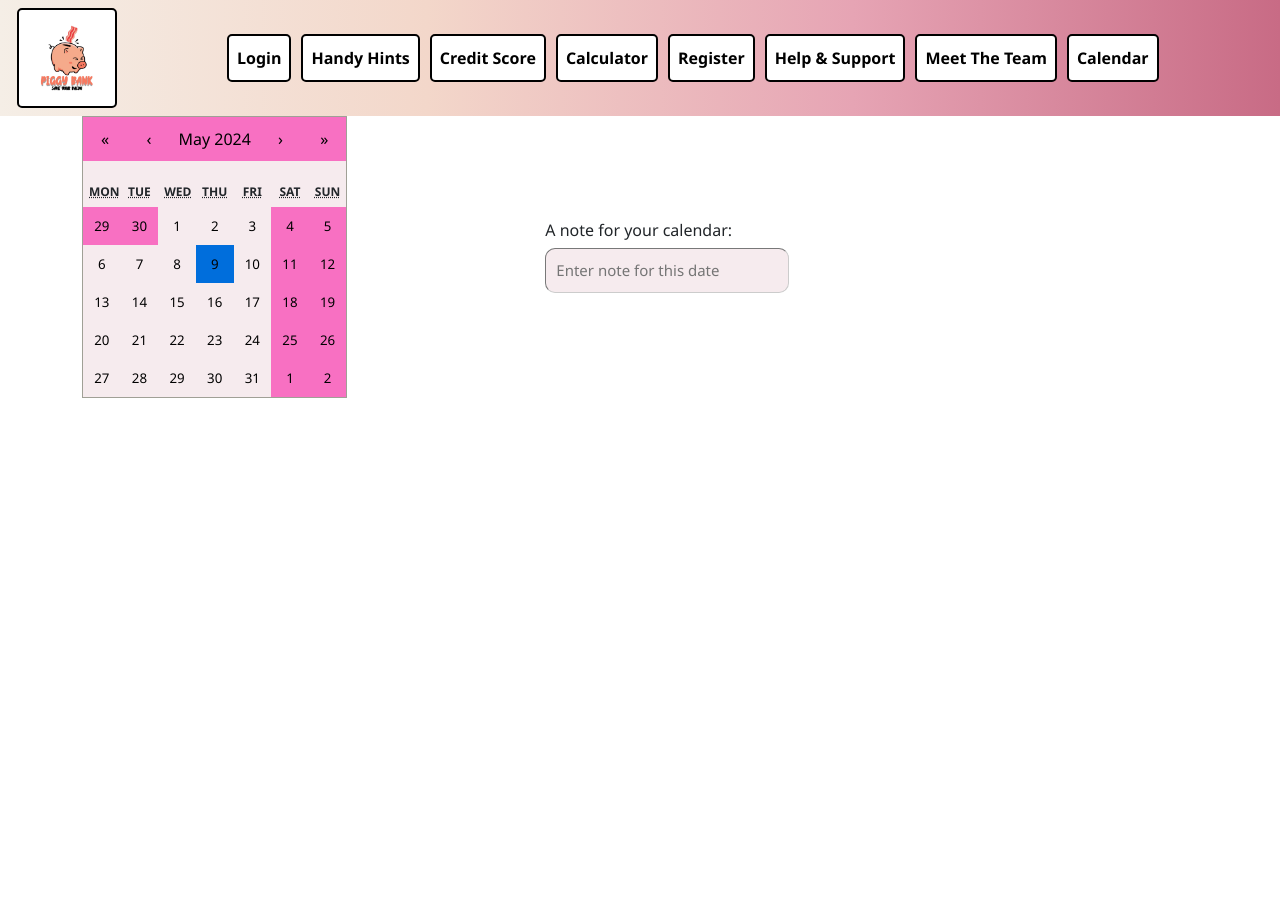
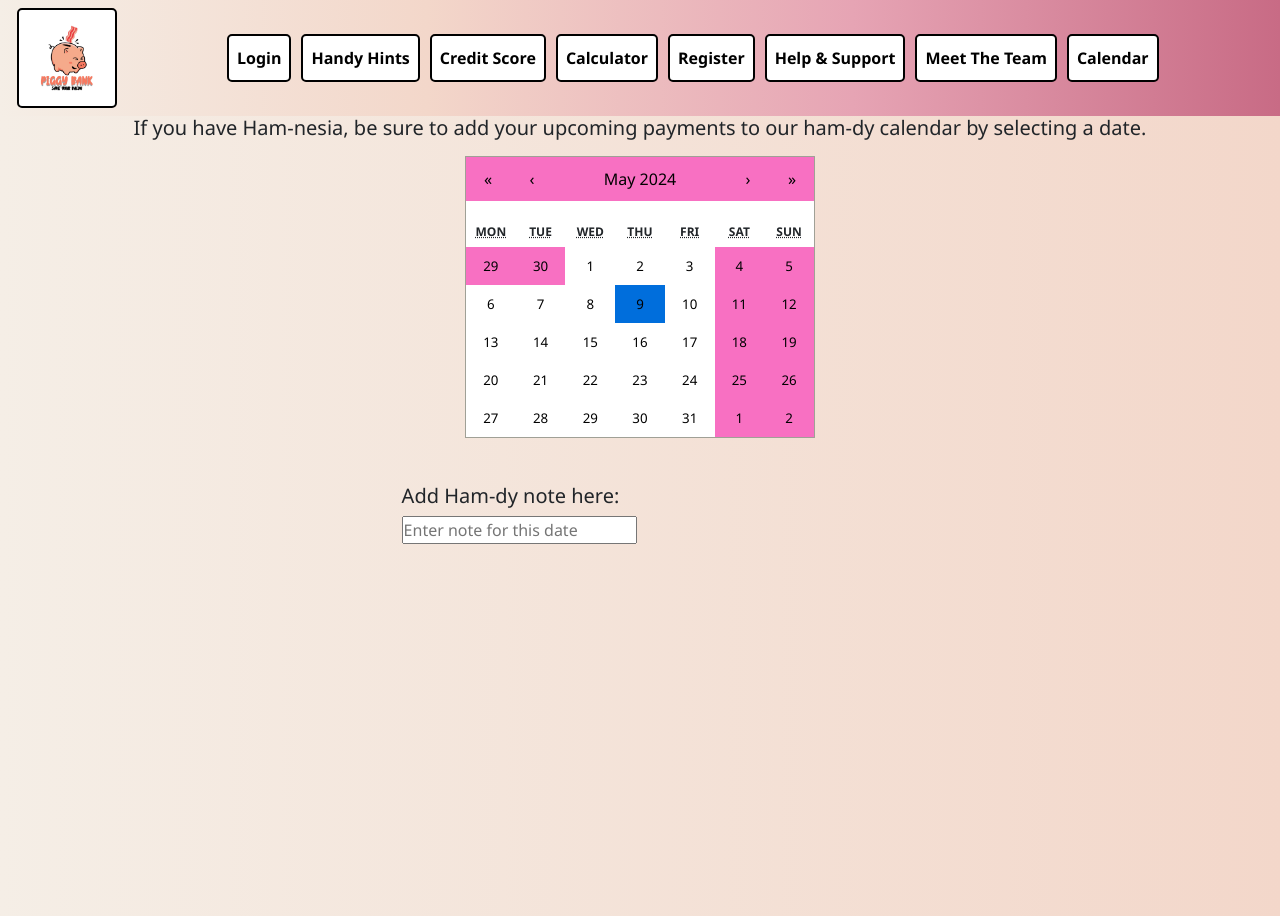
Before and after one commit to Anna-Elisabeth/PiggyBankFE, a React (Create React App) app: page /mycalendar in a window 1280 px wide. Before the commit the page ends 800 px from the top, so only its background shows below. Built offline with nearby package versions, Linux system fonts and the light colour scheme.

Commit message:
calendar fixed

```diff
--- a/src/components/budgetPlanner/CalendarStyles.css
+++ b/src/components/budgetPlanner/CalendarStyles.css
@@ -1,22 +1,48 @@
+* CalendarStyles.css */
 /* Change the background color of the calendar */
 .react-calendar {
- background-color: #f6ebee; /* Light pink background */
+  background-color: #f6ebee; /* Light pink background */
 }
 
 /* Change the color of the calendar days */
 .react-calendar__month-view__days__day {
- color: #000000;
+  color: #000000; /* Black text */
 }
 
 /* Change the background color of the selected day */
 .react-calendar__month-view__days__day--today,
 .react-calendar__month-view__days__day--weekend,
 .react-calendar__month-view__days__day--neighboringMonth {
- background-color: #f870c2;
+  background-color: #f870c2; /* Pink background for today, weekend, and neighboring months */
 }
 
 /* Change the color of the navigation buttons */
 .react-calendar__navigation button {
- background-color: #f870c2;
- color: rgb(0, 0, 0);
+  background-color: #f870c2; /* Pink background for navigation buttons */
+  color: rgb(0, 0, 0); /* Black text for navigation buttons */
 }
+
+/* Style for the note circle */
+.noteCircle {
+  background-color: #000000; /* Black background */
+  border-radius: 50%; /* Makes the circle */
+  height: 10px;
+  width: 10px;
+  margin: auto; /* Centers the circle */
+}
+.container-calendar {
+  display: flex;
+  align-items: center;
+  justify-content: center;
+  background: linear-gradient(
+    to right,
+    #f5eee6,
+    #f3d7ca
+  ); /* Gradient background */
+  height: 100vh;
+  width: 100%;
+}
+.noteInputContainer {
+  padding: 30px; /* Adjust the value as needed */
+  border-width: 1px;
+}
--- a/src/components/budgetPlanner/MyCalendar.jsx
+++ b/src/components/budgetPlanner/MyCalendar.jsx
@@ -2,6 +2,7 @@ import React, { useState } from "react";
 import Calendar from "react-calendar";
 import "react-calendar/dist/Calendar.css";
 import "./CalendarStyles.css";
+import "bootstrap/dist/css/bootstrap.min.css"; // Ensure Bootstrap is imported
 
 function MyCalendar() {
   const [date, setDate] = useState(new Date());
@@ -20,55 +21,30 @@ function MyCalendar() {
   };
 
   return (
-    <div
-      className="container"
-      style={{
-        display: "flex",
-        alignItems: "center",
-        justifyContent: "center",
-      }}
-    >
+    <div className="container-calendar d-flex flex-column align-items-center justify-content-start vh-100">
+      <div className="w-100 text-center">
+        <h5 className="mb-3">
+          If you have Ham-nesia, be sure to add your upcoming payments to our ham-dy
+          calendar by selecting a date.
+        </h5>
+      </div>
       <Calendar
         onChange={handleDateChange}
         value={date}
         tileContent={({ date, view }) => {
           if (view === "month" && notes[date.toDateString()]) {
-            return (
-              <div
-                style={{
-                  backgroundColor: "#000",
-                  borderRadius: "50%",
-                  height: "10px",
-                  width: "10px",
-                  margin: "auto",
-                }}
-              ></div>
-            );
+            return <div className="noteCircle"></div>;
           }
         }}
       />
-      <div
-        className="container"
-        style={{
-          display: "flex",
-          alignItems: "center",
-          justifyContent: "center",
-        }}
-      >
+      <div className="noteInputContainer mt-3">
         <div className="row">
           <div className="col-12">
-            <h6>A note for your calendar:</h6>
+            <h5>Add Ham-dy note here:</h5>
           </div>
           <div className="col-12">
             <input
-              style={{
-                fontSize: "15px",
-                padding: "10px",
-                borderWidth: "1px",
-                borderColor: "#ccc",
-                backgroundColor: "#f6ebee",
-                borderRadius: "10px",
-              }}
+              className="inputStyle"
               type="text"
               placeholder="Enter note for this date"
               value={notes[date.toDateString()] || ""}
```
Also changed, not shown: src/components/budgetPlanner/PigNose.jpg (added).
